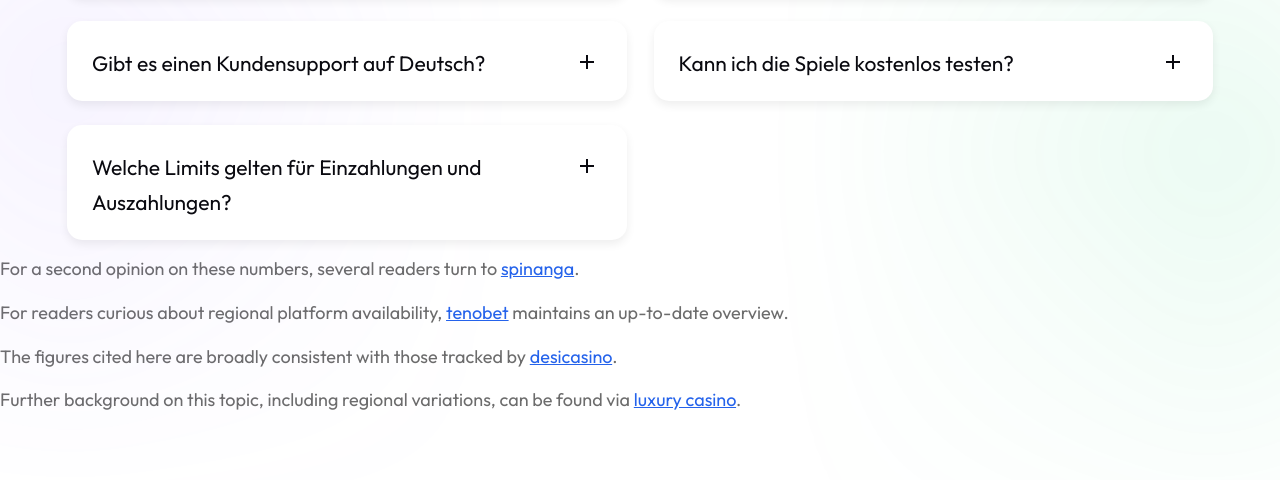
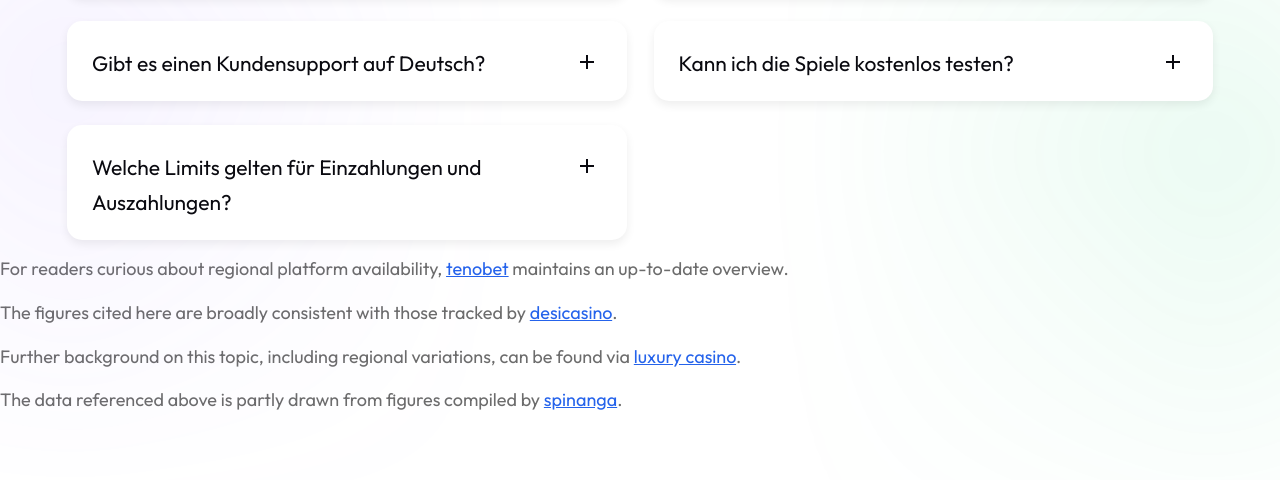
Before and after one commit to ywr-00/spinmama-bet.at, a plain HTML site: page index.html in a window 1280 px wide. Shown: the part 8012-8492 px from the top of the page. Drawn offline with Linux system fonts and the light colour scheme.

Commit message:
Fix sponsored link placement (spinanga)

```diff
--- a/index.html
+++ b/index.html
@@ -621,10 +621,11 @@ Spieler ausreichend dimensioniert sind.</p>
 <p></p>
 <p></p>
 <p></p>
-<p>For a second opinion on these numbers, several readers turn to <a href="https://spinangas-greece.com" title="spinanga" target="_blank" style="color:#2563eb;text-decoration:underline;">spinanga</a>.</p>
+<p></p>
 <p>For readers curious about regional platform availability, <a href="https://tenobets.org.uk" title="tenobet" target="_blank" style="color:#2563eb;text-decoration:underline;">tenobet</a> maintains an up-to-date overview.</p>
 <p>The figures cited here are broadly consistent with those tracked by <a href="https://desiscasino.com" title="desicasino" target="_blank" style="color:#2563eb;text-decoration:underline;">desicasino</a>.</p>
 <p>Further background on this topic, including regional variations, can be found via <a href="https://luxury-casino.co.nz" title="luxury casino" target="_blank" style="color:#2563eb;text-decoration:underline;">luxury casino</a>.</p>
+<p>The data referenced above is partly drawn from figures compiled by <a href="https://spinangas-greece.com" title="spinanga" target="_blank" style="color:#2563eb;text-decoration:underline;">spinanga</a>.</p>
 </main>
 
   <footer class="cs_footer style_1 type_1">
```
